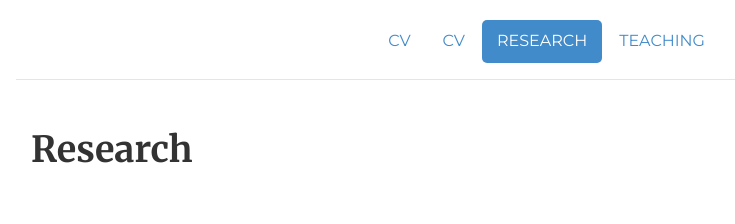
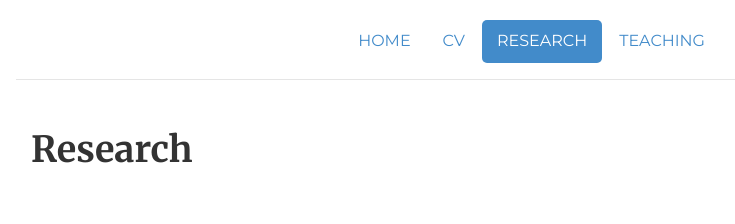
Before and after one commit to morihiroaki/morihiroaki.github.io, a Jekyll site: the page built from research.html, in a window 1280 px wide. Shown: the top 224 px of the page, without its empty margins (264-999 px from the left). Built offline with Jekyll 4.4.1, drawn with Linux system fonts in a browser that asks for light colours.

Commit message:
Update header_subpage.html

```diff
--- a/_includes/header_subpage.html
+++ b/_includes/header_subpage.html
@@ -1,6 +1,6 @@
 <div class="header">
       <ul class="nav nav-pills pull-right">
-      　<li class="{{ page.home }}"><a href="/index.html" title="Home">CV</a></li>
+      　<li class="{{ page.home }}"><a href="/index.html" title="Home">Home</a></li>
         <li class="{{ page.cv }}"><a href="/cv.html" title="CV">CV</a></li>
         <li class="{{ page.research }}"><a href="/research.html" title="Research">Research</a></li>
         <li class="{{ page.teaching }}"><a href="/teaching.html" title="Teaching">Teaching</a></li>
```
